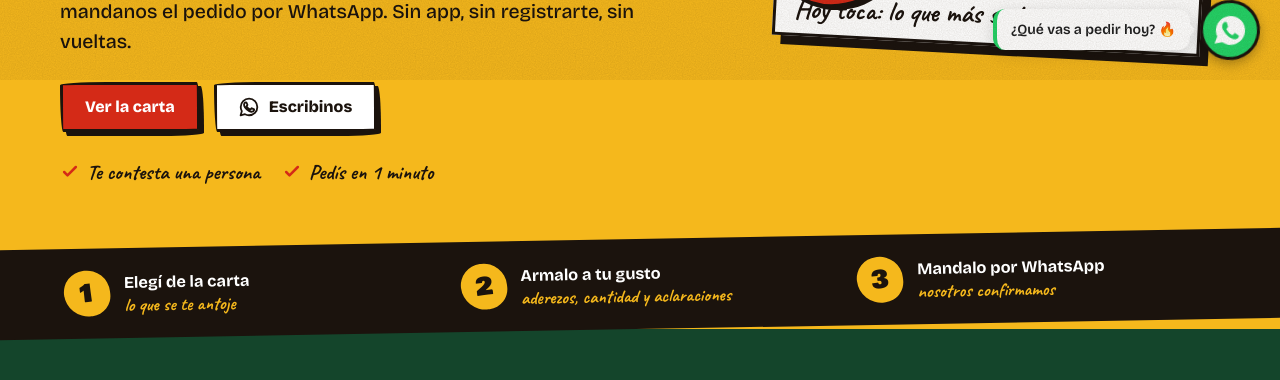
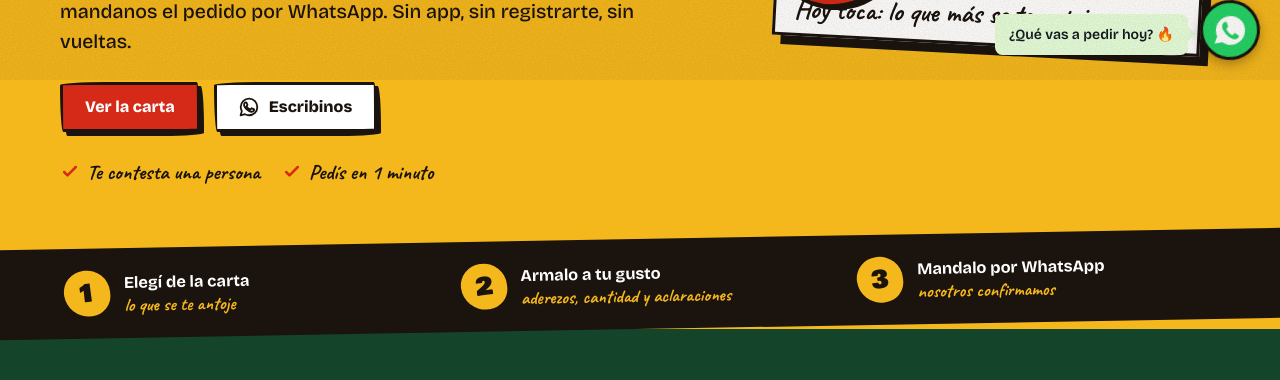
Before and after one commit to tartagalshop/puntorojo, a plain HTML site: page index.html in a window 1280 px wide. Shown: the part 720-1100 px from the top of the page. Drawn offline with nearby package versions, Linux system fonts and the light colour scheme.

Commit message:
Update index.html

```diff
--- a/index.html
+++ b/index.html
@@ -19,7 +19,7 @@
 <link href="https://fonts.googleapis.com/css2?family=Bowlby+One&family=Bricolage+Grotesque:opsz,wght@12..96,400..800&family=Caveat:wght@600;700&display=swap" rel="stylesheet">
 <link rel="stylesheet" href="/assets/css/styles.css">
 <style>
-/* Estilos y animaciones para el botón flotante y el globo de chat */
+/* Estilos y animaciones para el botón flotante y el globo de chat estilo WhatsApp */
 .whatsapp-float {
   position: fixed;
   bottom: 20px;
@@ -46,7 +46,7 @@
   fill: #fff;
 }
 
-/* Animación de baile / rebote */
+/* Animación de baile / rebote del icono */
 @keyframes whatsappBaile {
   0%, 100% { transform: translateY(0) rotate(0deg); }
   15% { transform: translateY(-8px) rotate(-10deg); }
@@ -55,42 +55,44 @@
   60% { transform: translateY(0) rotate(6deg); }
 }
 
-/* Burbuja de texto flotante */
+/* Burbuja flotante idéntica a un mensaje de WhatsApp */
 .wa-chat-bubble {
   position: fixed;
-  bottom: 30px;
-  right: 90px;
-  background: #fff;
-  color: #222;
+  bottom: 25px;
+  right: 92px;
+  background: #e7ffdb; /* Color clásico de burbuja de chat entrante de WhatsApp */
+  color: #111b21;
   padding: 10px 14px;
-  border-radius: 12px;
-  box-shadow: 0 4px 15px rgba(0,0,0,0.15);
+  border-radius: 7.5px;
+  box-shadow: 0 1px 0.5px rgba(0, 0, 0, 0.13);
   font-family: 'Bricolage Grotesque', sans-serif;
   font-size: 14px;
   font-weight: 600;
   z-index: 998;
-  max-width: 220px;
-  border-left: 4px solid #25d366;
+  max-width: 230px;
   opacity: 0;
-  transform: translateY(10px);
-  transition: opacity 0.4s ease, transform 0.4s ease;
+  transform: scale(0.8) translateY(10px);
+  transition: opacity 0.3s cubic-bezier(0.175, 0.885, 0.32, 1.275),
+              transform 0.3s cubic-bezier(0.175, 0.885, 0.32, 1.275);
   pointer-events: none;
 }
+
 .wa-chat-bubble.show {
   opacity: 1;
-  transform: translateY(0);
+  transform: scale(1) translateY(0);
 }
-/* Flechita de la burbuja */
+
+/* Colita de la burbuja de chat estilo WhatsApp */
 .wa-chat-bubble::after {
   content: '';
   position: absolute;
-  right: -6px;
-  top: 15px;
+  right: -8px;
+  top: 12px;
   width: 0;
   height: 0;
-  border-top: 6px solid transparent;
-  border-bottom: 6px solid transparent;
-  border-left: 6px solid #fff;
+  border-top: 8px solid transparent;
+  border-bottom: 8px solid transparent;
+  border-left: 9px solid #e7ffdb;
 }
 </style>
 </head>
@@ -171,7 +173,7 @@
   </div>
 </footer>
 
-<!-- Botón flotante y burbuja de chat aleatoria -->
+<!-- Burbuja de chat estilo WhatsApp y botón flotante -->
 <div class="wa-chat-bubble" id="waBubble">¿Qué vas a pedir hoy? 🔥</div>
 <a class="whatsapp-float whatsapp-link" href="/contacto/" data-message="Hola, quería consultar por el menú." aria-label="Escribir por WhatsApp"><svg viewBox="0 0 24 24"><path d="M12.031 2c-5.516 0-9.969 4.453-9.969 9.969 0 1.758.459 3.473 1.331 4.986L2 22l5.188-1.361a9.927 9.927 0 0 0 4.843 1.242h.004c5.515 0 9.969-4.453 9.969-9.969 0-2.663-1.037-5.167-2.92-7.05A9.903 9.903 0 0 0 12.031 2zm5.814 14.261c-.244.687-1.422 1.314-1.976 1.397-.511.076-1.158.108-1.869-.118-.431-.137-.984-.32-1.693-.626-2.98-1.286-4.926-4.288-5.075-4.486-.149-.198-1.213-1.613-1.213-3.077 0-1.464.768-2.184 1.04-2.482.273-.298.595-.372.793-.372.198 0 .397.002.57.01.183.009.428-.069.67.511.248.595.842 2.055.916 2.204.074.149.124.322.025.521-.099.198-.149.322-.298.496-.149.174-.313.388-.446.521-.149.149-.304.31-.131.608.174.298.771 1.272 1.656 2.061 1.138 1.015 2.097 1.33 2.395 1.479.298.149.471.124.645-.074.174-.198.744-.868.942-1.166.198-.298.397-.248.67-.149.273.099 1.736.819 2.034.968.298.149.496.223.57.347.075.124.075.719-.169 1.406z"/></svg></a>
 
@@ -223,7 +225,7 @@
 <script src="/assets/js/config.js"></script>
 <script src="/assets/js/app.js"></script>
 <script>
-  // Script para rotar mensajes randoms en la burbuja de WhatsApp
+  // Mensajes dinámicos simulando la burbuja de chat de la app
   const mensajesRandom = [
     "¿Qué vas a pedir hoy? 🔥",
     "Che, ¿me preparás una oferta de muzzas?",
@@ -249,10 +251,10 @@
     currentIndex = (currentIndex + 1) % mensajesRandom.length;
   }
 
-  // Muestra el primer mensaje a los 2 segundos de cargar la web
+  // Primer mensaje a los 2 segundos
   setTimeout(mostrarSiguienteMensaje, 2000);
 
-  // Y después repite cada 9 segundos
+  // Repetición cada 9 segundos
   setInterval(mostrarSiguienteMensaje, 9000);
 </script>
 </body>
```
